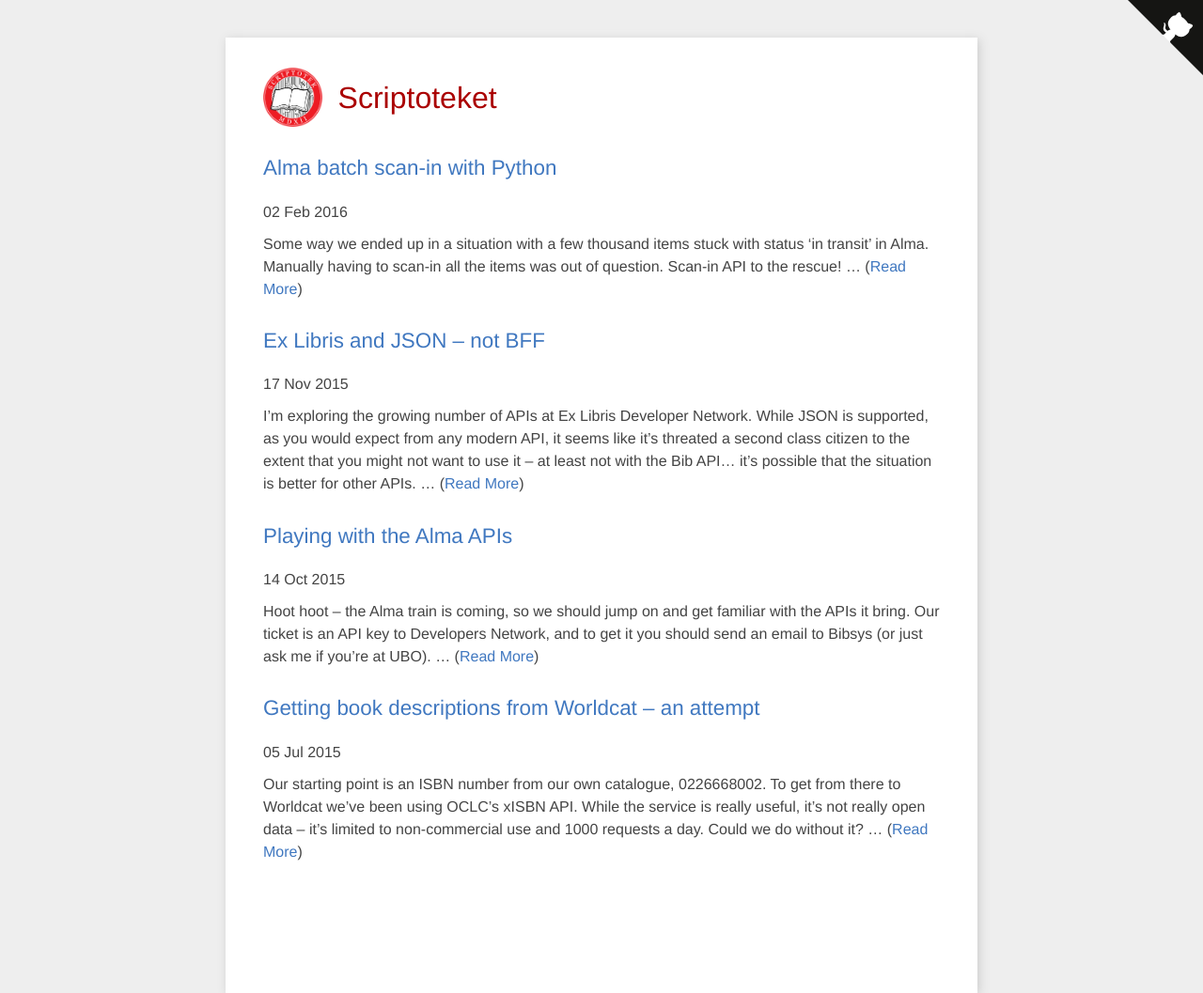
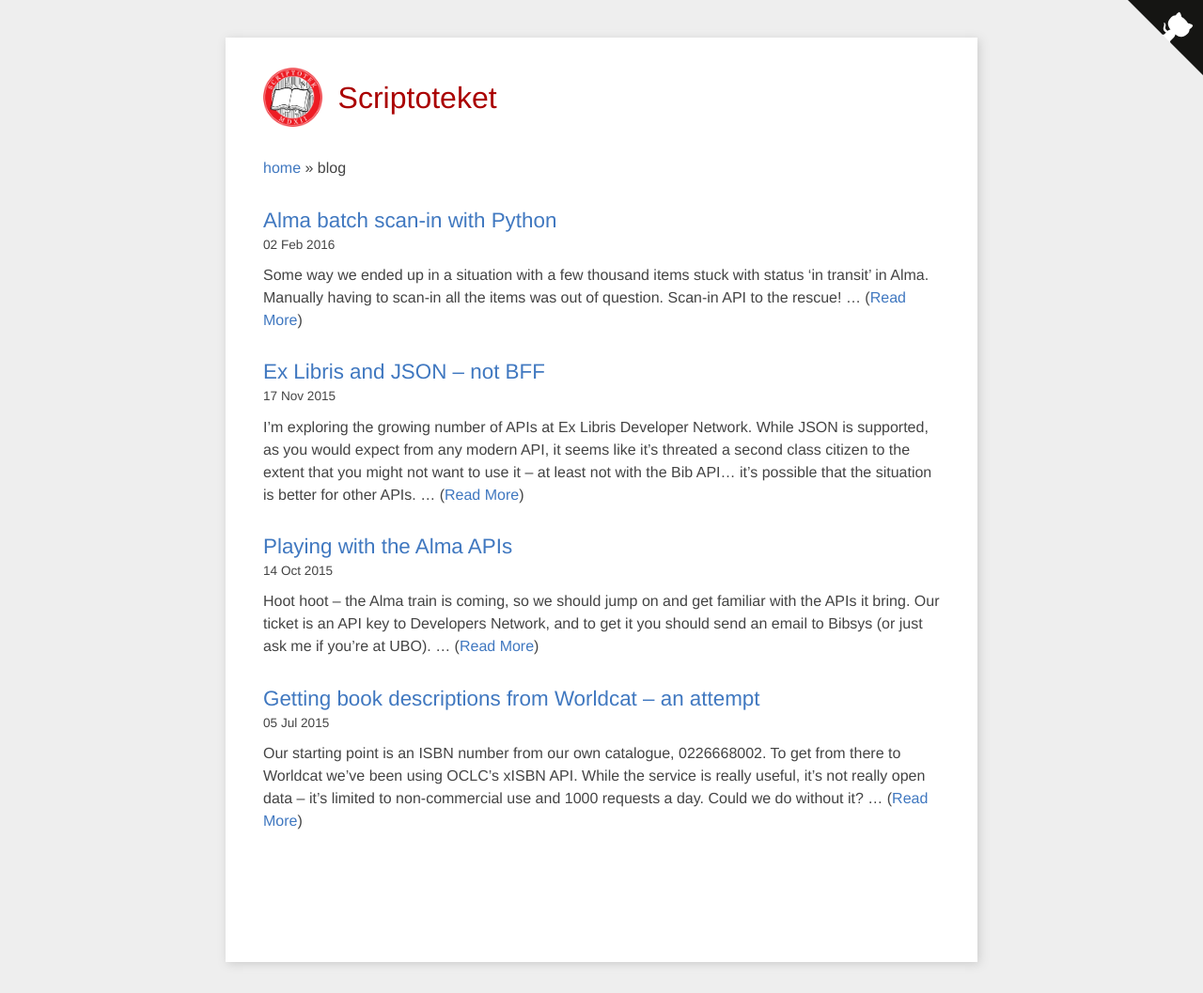
Before and after one commit to scriptotek/scriptotek.github.io, a Jekyll site: the page built from blog/index.md, in a window 1280 px wide. Shown: the whole page at 94% size. Built offline with Jekyll 4.4.1, drawn with Linux system fonts in a browser that asks for light colours.

Commit message:
Add simple breadcrumb to blog

```diff
--- a/_layouts/post.html
+++ b/_layouts/post.html
@@ -3,6 +3,10 @@
 ---
 
 {% assign author = site.authors[page.author] %}
+
+<p>
+  <a href="/">home</a> » <a href="/blog/">blog</a>
+</p>
 
 <article class="entry">
   <header style="padding: 1em 0; border-bottom: 1px solid #ddd; margin-bottom:2em;">
--- a/blog/index.md
+++ b/blog/index.md
@@ -1,7 +1,11 @@
 ---
 layout: default
-title: Scriptoteket
+title: Scriptoteket - Blog
 ---
+
+<p>
+  <a href="/">home</a> » blog
+</p>
 
 <div id="home">
 
--- a/css/main.css
+++ b/css/main.css
@@ -46,7 +46,7 @@
 
 h1 {
   font-size: 1.8em;
-  font-weight 600;
+  font-weight: 400;
 }
 
 h2 {
@@ -270,6 +270,14 @@
   background-color: #333;
 }
 
+.post-meta {
+  font-size: 85%;
+  margin: 0;
+}
+.post-title {
+  margin-bottom: 4px;
+}
+
 #post-nav {
   padding: 3em 0;
 }
```
